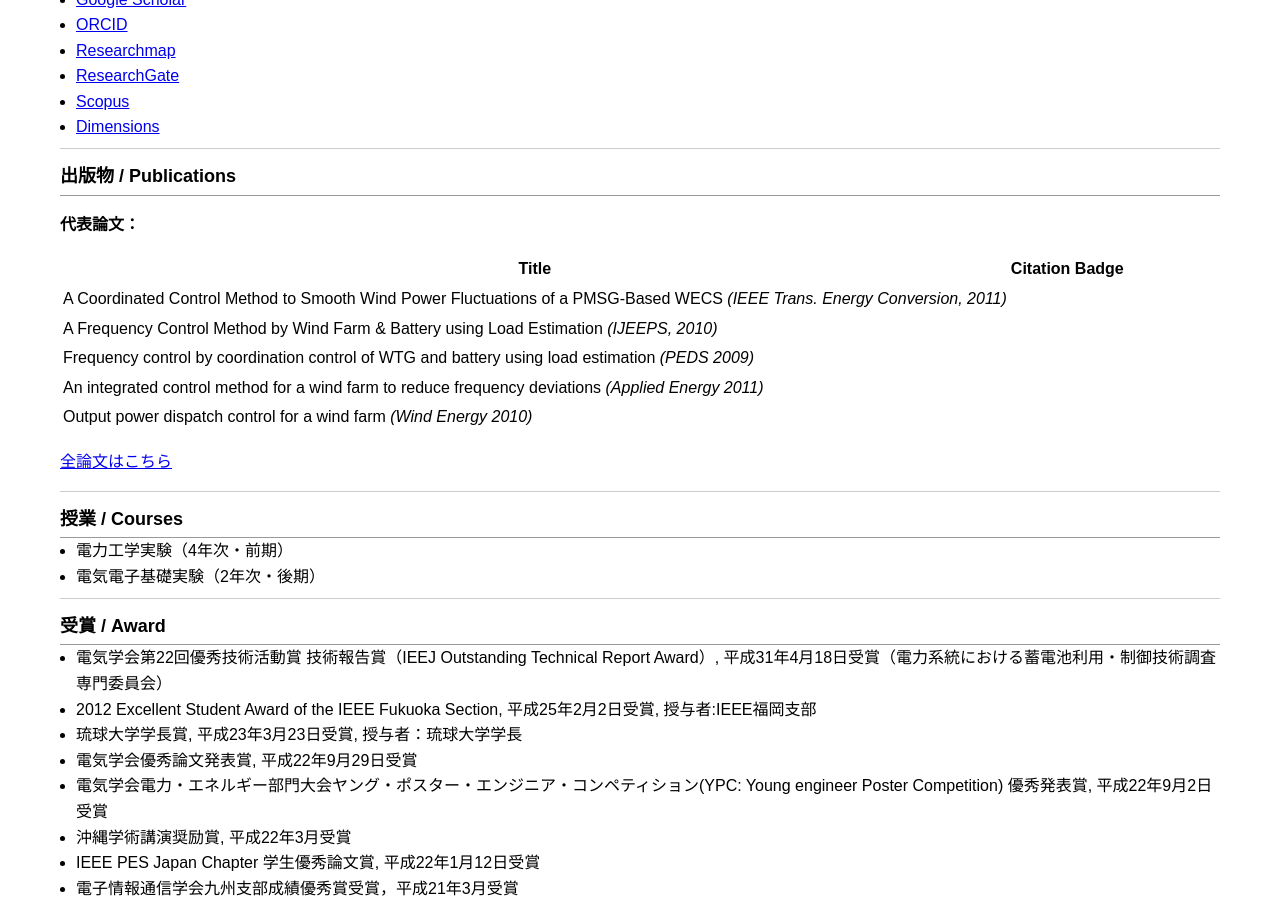
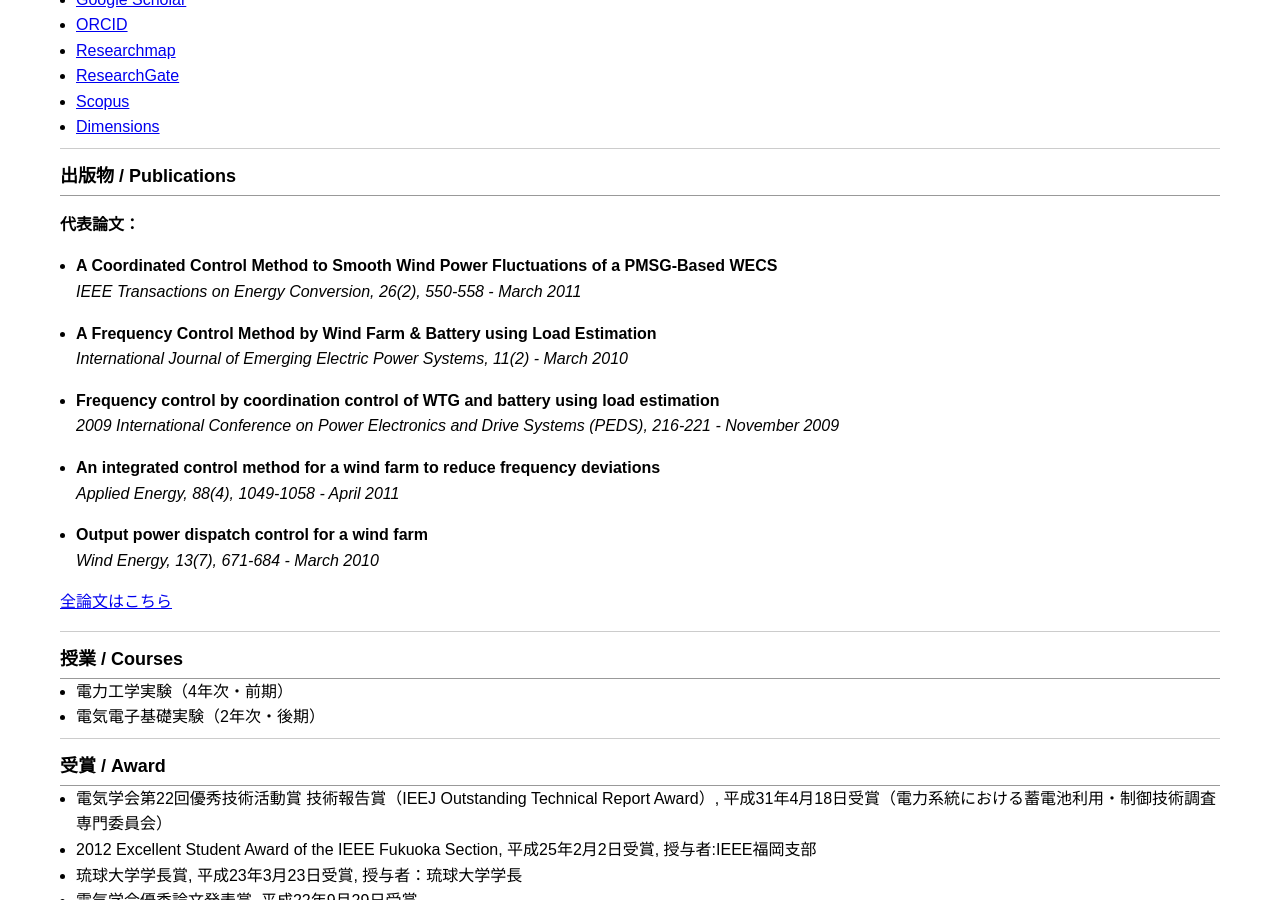
Before and after one commit to akieuehara/AkieUehara.github.io, a Jekyll site: the page built from index.md, in a window 1280 px wide and 900 px high, scrolled down 749 px. Built offline with Jekyll 4.4.1, drawn with Linux system fonts in a browser that asks for light colours; comment, search, counter and statistics services are not loaded.

Commit message:
Update index.md

```diff
--- a/index.md
+++ b/index.md
@@ -48,13 +48,37 @@ e-mail:  **uehara_a@cs.u-ryukyu.ac.jp**
 
 **代表論文：**
 
-| Title | Citation Badge |
-|---|---|
-| A Coordinated Control Method to Smooth Wind Power Fluctuations of a PMSG-Based WECS *(IEEE Trans. Energy Conversion, 2011)* | <span class="__dimensions_badge_embed__" data-doi="10.1109/TEC.2011.2107912" data-style="small_rectangle"></span> |
-| A Frequency Control Method by Wind Farm & Battery using Load Estimation *(IJEEPS, 2010)* | <span class="__dimensions_badge_embed__" data-doi="10.2202/1553-779X.2419" data-style="small_rectangle"></span> |
-| Frequency control by coordination control of WTG and battery using load estimation *(PEDS 2009)* | <span class="__dimensions_badge_embed__" data-doi="10.1109/PEDS.2009.5385765" data-style="small_rectangle"></span> |
-| An integrated control method for a wind farm to reduce frequency deviations *(Applied Energy 2011)* | <span class="__dimensions_badge_embed__" data-doi="10.1016/j.apenergy.2010.09.024" data-style="small_rectangle"></span> |
-| Output power dispatch control for a wind farm *(Wind Energy 2010)* | <span class="__dimensions_badge_embed__" data-doi="10.1002/we.388" data-style="small_rectangle"></span> |
+- **A Coordinated Control Method to Smooth Wind Power Fluctuations of a PMSG-Based WECS**
+  *IEEE Transactions on Energy Conversion, 26(2), 550-558 - March 2011*
+  <span class="__dimensions_badge_embed__"
+        data-doi="10.1109/TEC.2011.2107912"
+        data-style="small_rectangle"></span>
+
+- **A Frequency Control Method by Wind Farm & Battery using Load Estimation**
+  *International Journal of Emerging Electric Power Systems, 11(2) - March 2010*
+  <span class="__dimensions_badge_embed__"
+        data-doi="10.2202/1553-779X.2419"
+        data-style="small_rectangle"></span>
+
+- **Frequency control by coordination control of WTG and battery using load estimation**
+  *2009 International Conference on Power Electronics and Drive Systems (PEDS), 216-221 - November 2009*
+  <span class="__dimensions_badge_embed__"
+        data-doi="10.1109/PEDS.2009.5385765"
+        data-style="small_rectangle"></span>
+
+- **An integrated control method for a wind farm to reduce frequency deviations**
+  *Applied Energy, 88(4), 1049-1058 - April 2011*
+  <span class="__dimensions_badge_embed__"
+        data-doi="10.1016/j.apenergy.2010.09.024"
+        data-style="small_rectangle"></span>
+
+- **Output power dispatch control for a wind farm**
+  *Wind Energy, 13(7), 671-684 - March 2010*
+  <span class="__dimensions_badge_embed__"
+        data-doi="10.1002/we.388"
+        data-style="small_rectangle"></span>
+
+
 
 [全論文はこちら](publications.md)
 
```
